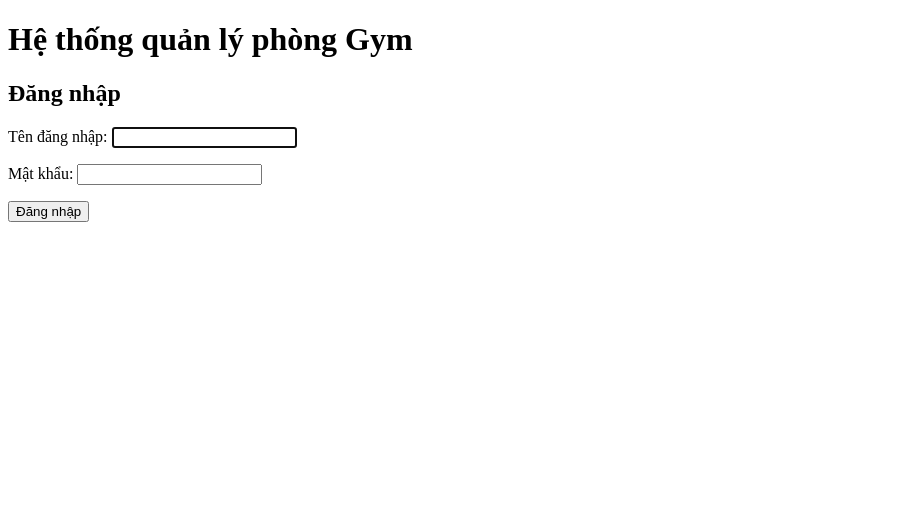
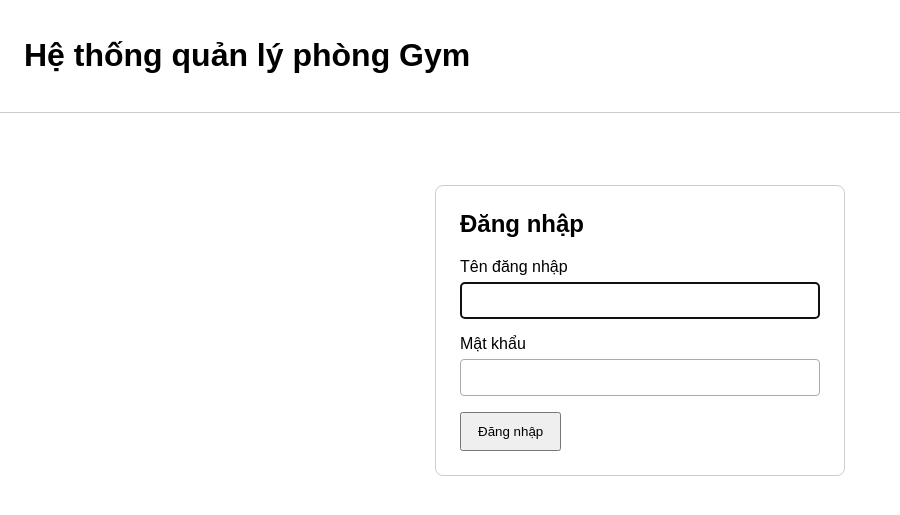
Before and after one commit to VBao167/Gym_Management_System, a Django app: page /dang-nhap/ in a window 1280 px wide. Shown: the top 515 px of the page, without its empty margins (0-900 px from the left). Run offline with Django 5.2, Linux system fonts and the light colour scheme.

Commit message:
them giao dien chung

```diff
--- a/src/config/settings.py
+++ b/src/config/settings.py
@@ -113,7 +113,11 @@ USE_TZ = True
 # Static files (CSS, JavaScript, Images)
 # https://docs.djangoproject.com/en/6.0/howto/static-files/
 
-STATIC_URL = 'static/'
+STATIC_URL = "static/"
+
+STATICFILES_DIRS = [
+    BASE_DIR / "static",
+]
 
 AUTH_USER_MODEL = "accounts.TaiKhoan"
 
--- /dev/null
+++ b/src/static/css/style.css
@@ -0,0 +1,60 @@
+body {
+  margin: 0;
+  font-family: Arial, sans-serif;
+}
+
+header {
+  padding: 16px 24px;
+  border-bottom: 1px solid #cccccc;
+}
+
+header div {
+  display: flex;
+  align-items: center;
+  gap: 16px;
+}
+
+main {
+  padding: 24px;
+}
+
+.login-container {
+  display: flex;
+  justify-content: center;
+  padding-top: 48px;
+}
+
+.login-card {
+  width: 100%;
+  max-width: 360px;
+  padding: 24px;
+  border: 1px solid #cccccc;
+  border-radius: 8px;
+}
+
+.login-card h2 {
+  margin-top: 0;
+}
+
+.form-group {
+  display: flex;
+  flex-direction: column;
+  gap: 6px;
+  margin-bottom: 16px;
+}
+
+.form-group input {
+  padding: 10px;
+  border: 1px solid #aaaaaa;
+  border-radius: 4px;
+}
+
+button {
+  padding: 10px 16px;
+  cursor: pointer;
+}
+
+.error-message {
+  padding: 10px;
+  border: 1px solid #cc0000;
+}
--- a/src/templates/accounts/dang_nhap.html
+++ b/src/templates/accounts/dang_nhap.html
@@ -1,31 +1,27 @@
-<!doctype html>
-<html lang="vi">
-  <head>
-    <meta charset="UTF-8" />
-    <meta name="viewport" content="width=device-width, initial-scale=1.0" />
-    <title>Đăng nhập | Hệ thống quản lý phòng Gym</title>
-  </head>
-  <body>
-    <main>
-      <h1>Hệ thống quản lý phòng Gym</h1>
+{% extends "base.html" %} {% block title %} Đăng nhập | Hệ thống quản lý phòng
+Gym {% endblock %} {% block content %}
+<section class="login-container">
+  <div class="login-card">
     <h2>Đăng nhập</h2>
 
     {% if form.errors %}
-      <p>Tên đăng nhập hoặc mật khẩu không đúng, hoặc tài khoản đã bị khóa.</p>
+    <p class="error-message">
+      Tên đăng nhập hoặc mật khẩu không đúng, hoặc tài khoản đã bị khóa.
+    </p>
     {% endif %}
 
     <form method="post">
       {% csrf_token %}
 
-        <p>
-          <label for="{{ form.username.id_for_label }}"> Tên đăng nhập: </label>
+      <div class="form-group">
+        <label for="{{ form.username.id_for_label }}"> Tên đăng nhập </label>
         {{ form.username }}
-        </p>
+      </div>
 
-        <p>
-          <label for="{{ form.password.id_for_label }}"> Mật khẩu: </label>
+      <div class="form-group">
+        <label for="{{ form.password.id_for_label }}"> Mật khẩu </label>
         {{ form.password }}
-        </p>
+      </div>
 
       {% if next %}
       <input type="hidden" name="next" value="{{ next }}" />
@@ -33,6 +29,6 @@
 
       <button type="submit">Đăng nhập</button>
     </form>
-    </main>
-  </body>
-</html>
+  </div>
+</section>
+{% endblock %}
--- /dev/null
+++ b/src/templates/base.html
@@ -0,0 +1,30 @@
+{% load static %}
+
+<!doctype html>
+<html lang="vi">
+  <head>
+    <meta charset="UTF-8" />
+    <meta name="viewport" content="width=device-width, initial-scale=1.0" />
+    <title>{% block title %} Hệ thống quản lý phòng Gym {% endblock %}</title>
+
+    <link rel="stylesheet" href="{% static 'css/style.css' %}" />
+  </head>
+  <body>
+    <header>
+      <h1>Hệ thống quản lý phòng Gym</h1>
+
+      {% if request.user.is_authenticated %}
+      <div>
+        <span> Tài khoản: {{ request.user.username }} </span>
+
+        <form method="post" action="{% url 'accounts:dang_xuat' %}">
+          {% csrf_token %}
+          <button type="submit">Đăng xuất</button>
+        </form>
+      </div>
+      {% endif %}
+    </header>
+
+    <main>{% block content %} {% endblock %}</main>
+  </body>
+</html>
```
Also changed, not shown: src/gym/tests.py (+35 -0 lines), src/gym/views.py (+17 -5 lines), src/templates/users/hoi_vien.html (added, +7 -0 lines), src/templates/users/le_tan.html (added, +7 -0 lines), src/templates/users/pt.html (added, +7 -0 lines), src/templates/users/quan_tri.html (added, +7 -0 lines). Lines whose indentation alone changed are shown as unchanged.
